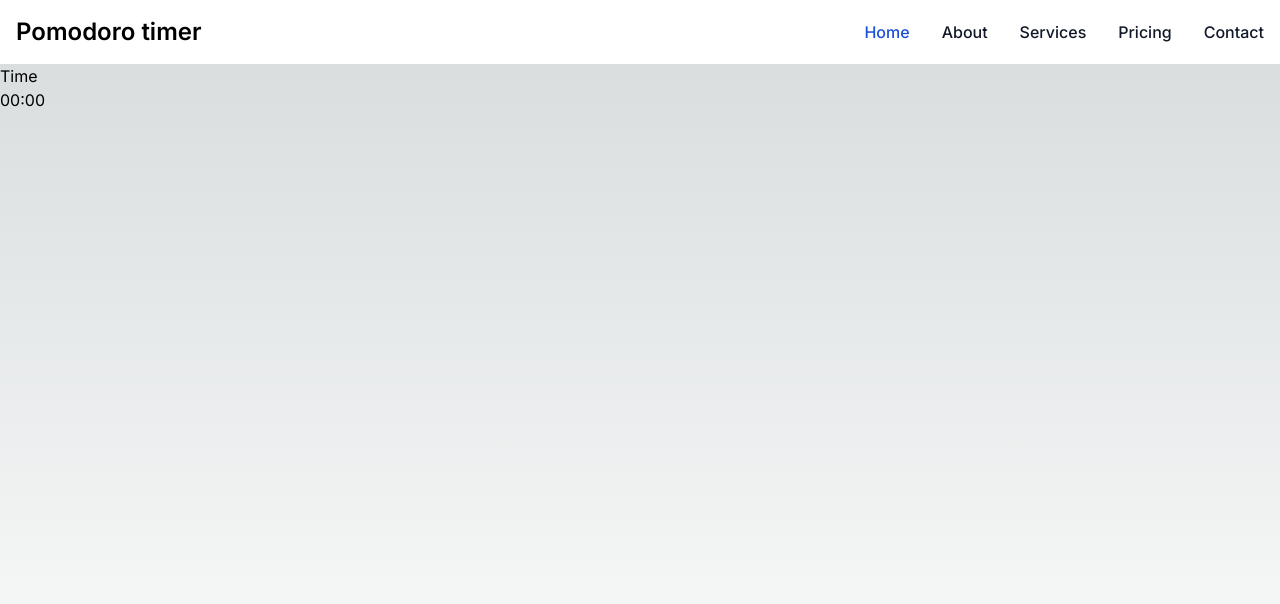
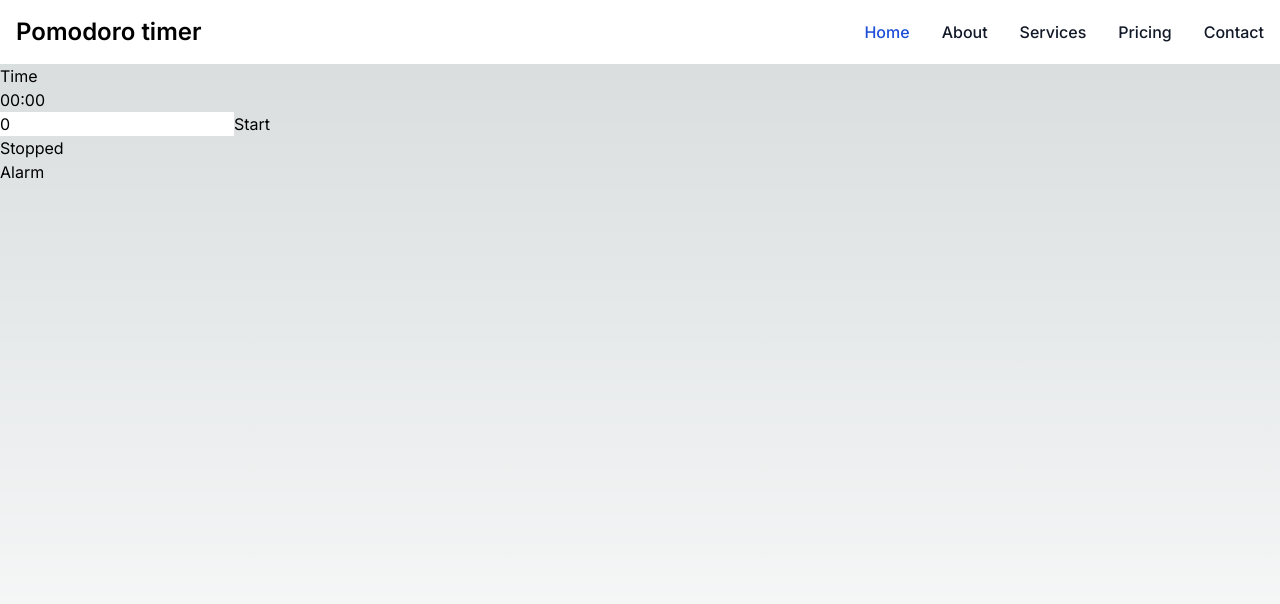
Before and after one commit to extremito/pomodoro-next-app, a Next.js app: page /main in a window 1280 px wide. Shown: the top 604 px of the page. Built offline with nearby package versions, Linux system fonts and the light colour scheme.

Commit message:
Implement basic timer example

```diff
--- a/app/main/page.tsx
+++ b/app/main/page.tsx
@@ -1,8 +1,42 @@
+'use client'
+import { ChangeEventHandler, useEffect, useState } from "react";
+import TimeDisplay from "@/components/Time-display/TimeDisplay";
+import SimpleTimer from "@/model/Simple-timer/SimpleTimer";
+
+const simpleTimer = new SimpleTimer()
+
 export default function Main() {
+
+  const [time, setTime] = useState(0)
+  const [timeElapsed, setTimeElapsed] = useState(0)
+  const [timerStarted, setTimerStarted] = useState(false)
+  const isTimeLeft = time - timeElapsed > 0
+
+  const changeTime: ChangeEventHandler<HTMLInputElement> = (event) => {
+    const value = event.target.value
+    setTime(parseInt(value))
+    simpleTimer.setTime(parseInt(value))
+  }
+
+  const timerButtonClick = () => {
+    if (!timerStarted) {
+      simpleTimer.startTimer(() => setTimeElapsed(t => t + 1))
+    } else {
+      simpleTimer.stopTimer()
+      // setTimeElapsed(0)
+    }
+    setTimerStarted(!timerStarted)
+  }
+
+  useEffect(() => {
+    !isTimeLeft && simpleTimer.stopTimer()
+  }, [isTimeLeft])
+
   return (<section>
-    <div>
-      <div>Time</div>
-      <div>00:00</div>
-    </div>
+    <TimeDisplay timeSet={time} timeElapsed={timeElapsed} />
+    <input type="number" onChange={changeTime} value={time} />
+    <button onClick={timerButtonClick}>{timerStarted ? 'Stop' : 'Start'}</button>
+    <div>{isTimeLeft ? 'Counting' : 'Stopped'}</div>
+    <div>{isTimeLeft ? 'Ready' : 'Alarm'}</div>
   </section>)
 }
--- a/model/Simple-timer/SimpleTimer.ts
+++ b/model/Simple-timer/SimpleTimer.ts
@@ -1,4 +1,4 @@
-class SimpleTimer {
+export default class SimpleTimer {
   private time: number
   private timerId: NodeJS.Timeout | null
 
@@ -10,8 +10,11 @@ class SimpleTimer {
   setTime(time: number) {
     this.time = time
   }
-  startTimer() {
-    this.timerId = setInterval(() => this.add1Second(), 1000)
+  startTimer(listener: Function) {
+    this.timerId = setInterval(() => {
+      this.add1Second()
+      listener()
+    }, 1000)
   }
   stopTimer() {
     this.timerId && clearInterval(this.timerId)
```
